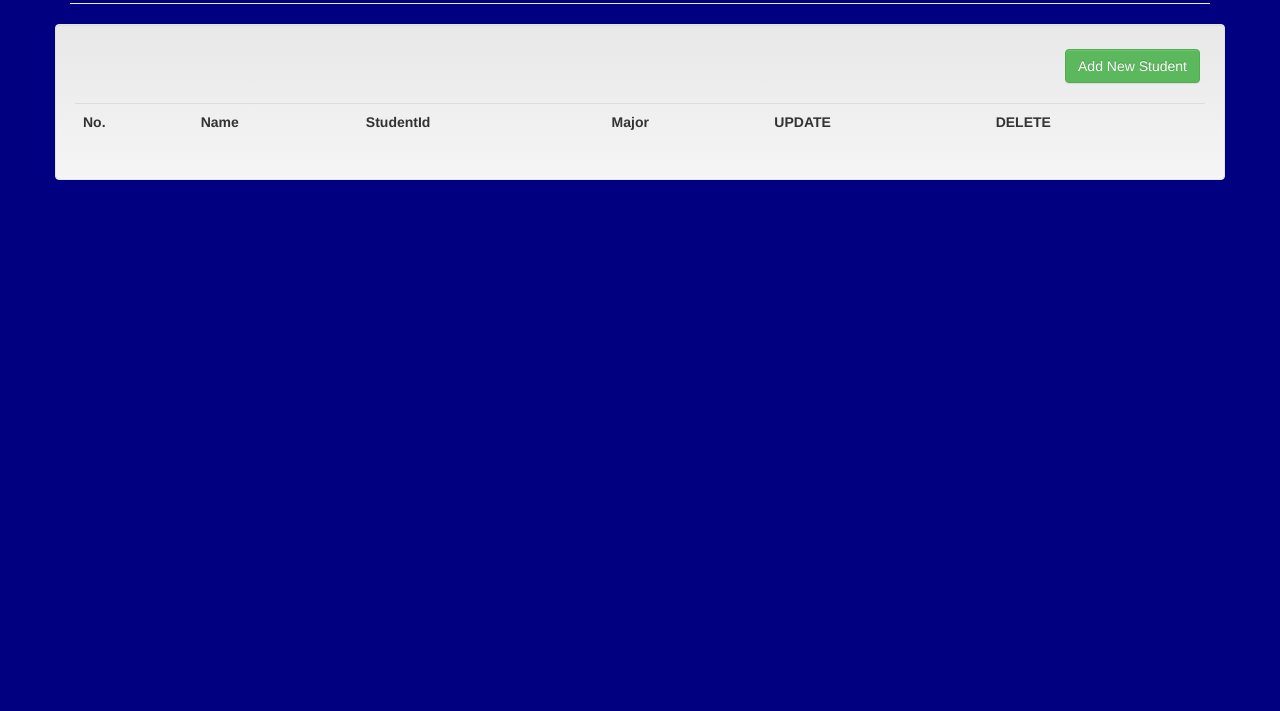
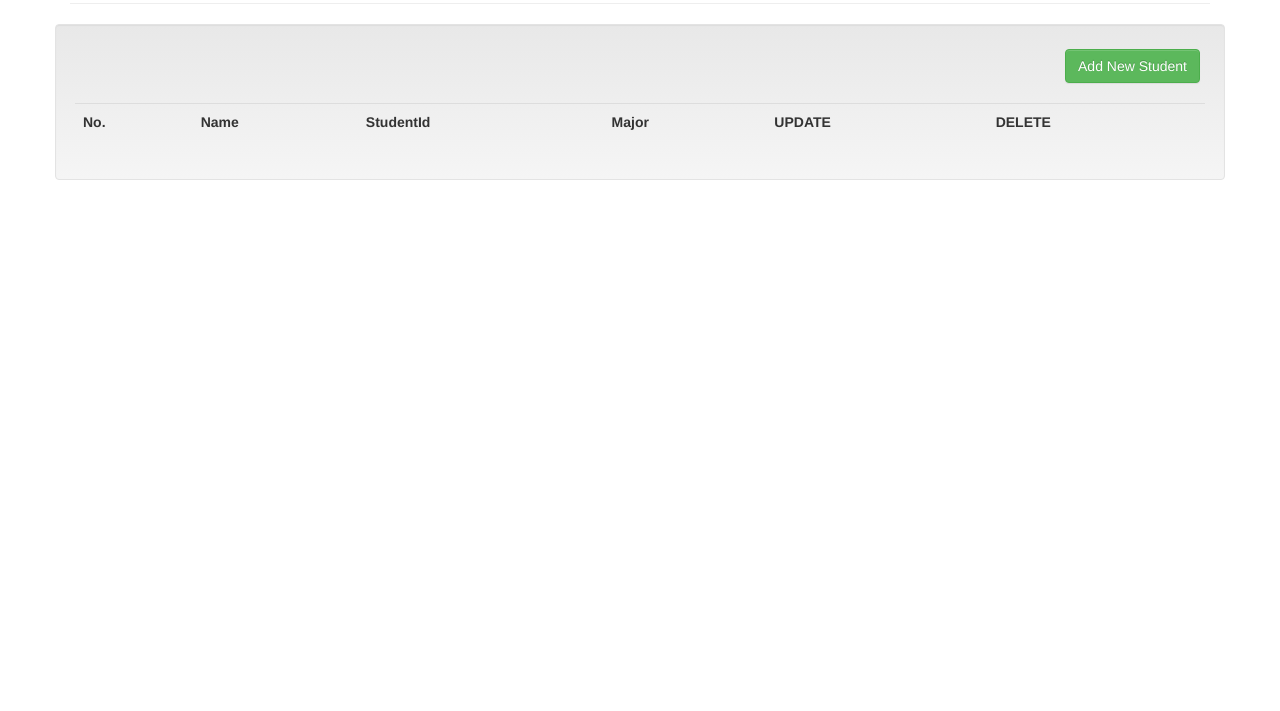
Before and after one commit to medajet/webapp, a website: page public/index.html in a window 1280 px wide. Shown: the part 89-800 px from the top of the page. Drawn offline with nearby package versions, Linux system fonts and the light colour scheme; no server answers.

Commit message:
Update index.html

```diff
--- a/public/index.html
+++ b/public/index.html
@@ -6,7 +6,6 @@
     <link rel="stylesheet" href="css/bootstrap.min.css">
     <link rel="stylesheet" href="css/bootstrap-theme.css">
     <style>
-        body { background: navy !important; }
         span {margin:5px;}
     </style>
 </head>
```
